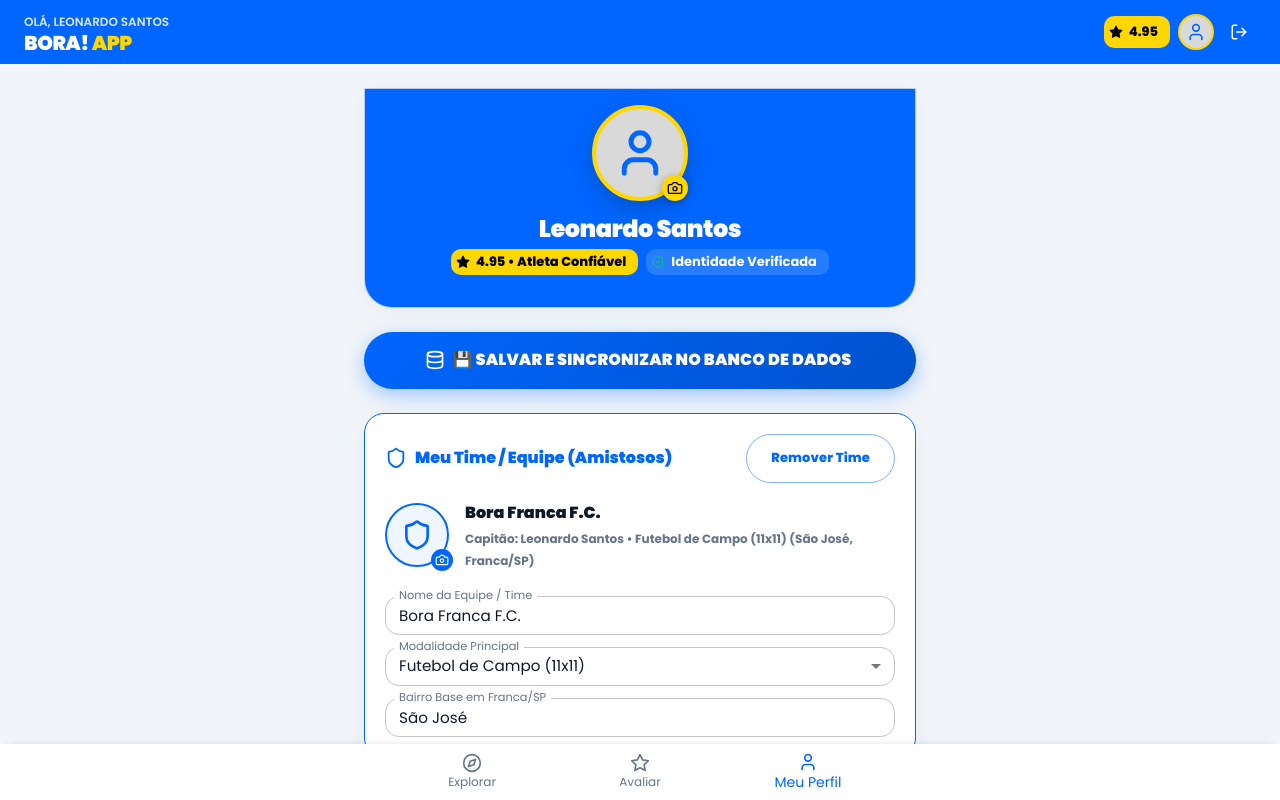
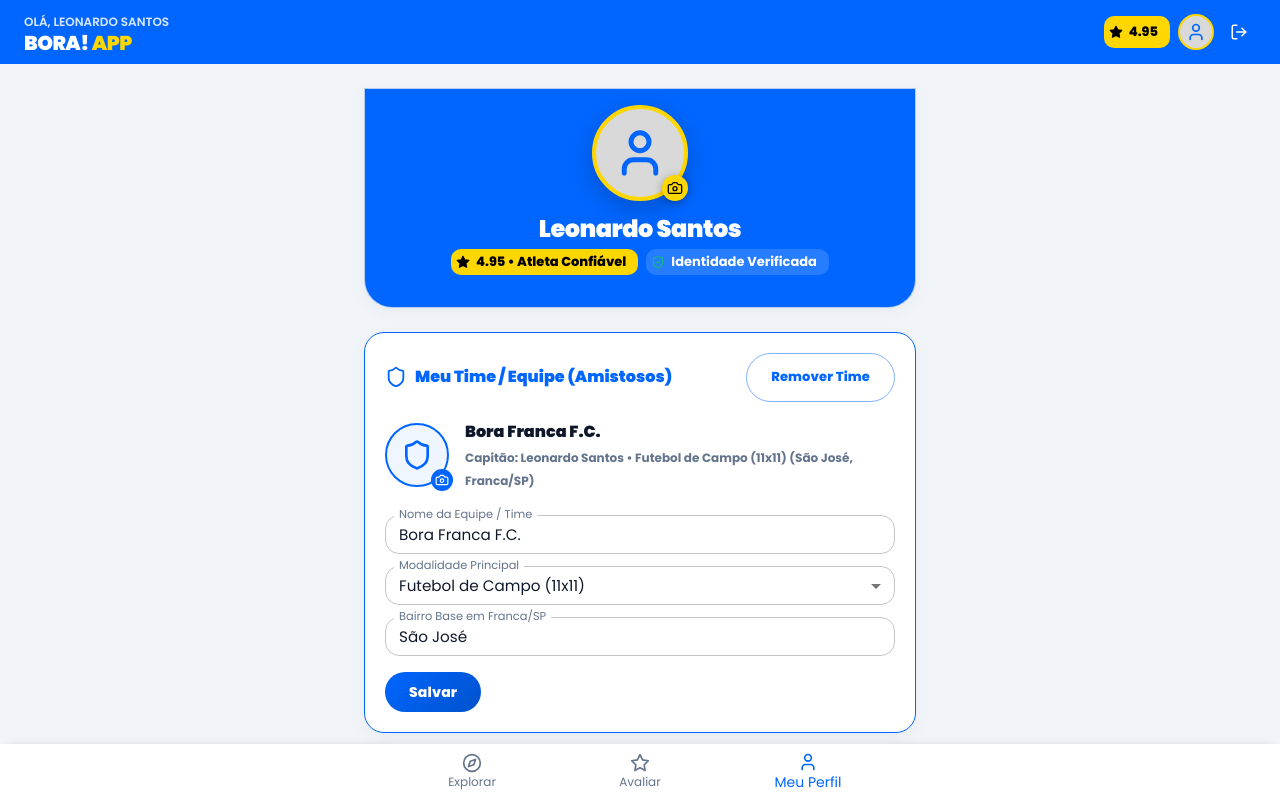
Before and after one commit to LeLeonardoLopes/BORA_APP, a React (Vite) app in the folder client/: page / in a window 1280 px wide. Both pictures are taken after a click on the element 1196 px from the left and 32 px from the top of the page. Shown: the top 800 px of the page. Built offline with nearby package versions, Linux system fonts and the light colour scheme.

Commit message:
refactor: simplifica botoes de salvar na tela de perfil para foco na experiencia do usuario

```diff
--- a/client/src/screens/ProfileScreen.tsx
+++ b/client/src/screens/ProfileScreen.tsx
@@ -14,7 +14,7 @@ import {
   Divider,
   MenuItem
 } from '@mui/material';
-import { Camera, Star, ShieldCheck, User, Shield, Check, Database, Save } from 'lucide-react';
+import { Camera, Star, ShieldCheck, User, Shield, Check, Save } from 'lucide-react';
 import { api } from '../services/api';
 
 export interface ProfileScreenProps {
@@ -104,10 +104,10 @@ export const ProfileScreen: React.FC<ProfileScreenProps> = ({
         const base64Image = reader.result as string;
         if (isTeam) {
           setEscudoTime(base64Image);
-          setToastMsg('Escudo selecionado! Clique em Salvar para gravar no banco.');
+          setToastMsg('Escudo do time selecionado!');
         } else {
           setFotoUrl(base64Image);
-          setToastMsg('Foto selecionada! Clique em Salvar para gravar no banco.');
+          setToastMsg('Foto de perfil selecionada!');
         }
         setToastSeverity('info');
         setToastAberto(true);
@@ -124,8 +124,8 @@ export const ProfileScreen: React.FC<ProfileScreenProps> = ({
     }
   };
 
-  // Sincronização direta com a API e Banco de Dados
-  const handleSalvarNoBanco = async (e?: React.FormEvent) => {
+  // Salvar alterações
+  const handleSalvar = async (e?: React.FormEvent) => {
     if (e) e.preventDefault();
     setSalvando(true);
 
@@ -152,15 +152,12 @@ export const ProfileScreen: React.FC<ProfileScreenProps> = ({
     };
 
     try {
-      // 1. Persistência no Backend (API REST + PostgreSQL/PostGIS)
       await api.put('/users/profile', dadosCompletos);
-
-      // 2. Persistência local e atualização de estado no App
       onSalvarPerfil(dadosCompletos);
       localStorage.setItem('@bora:user', JSON.stringify(dadosCompletos));
 
       setToastSeverity('success');
-      setToastMsg('✅ Perfil sincronizado com sucesso no Banco de Dados!');
+      setToastMsg('Perfil salvo com sucesso!');
       setToastAberto(true);
     } catch (err: any) {
       console.warn('Fallback local ativo:', err);
@@ -168,7 +165,7 @@ export const ProfileScreen: React.FC<ProfileScreenProps> = ({
       localStorage.setItem('@bora:user', JSON.stringify(dadosCompletos));
 
       setToastSeverity('success');
-      setToastMsg('✅ Perfil atualizado e salvo localmente com sucesso!');
+      setToastMsg('Perfil salvo com sucesso!');
       setToastAberto(true);
     } finally {
       setSalvando(false);
@@ -245,32 +242,6 @@ export const ProfileScreen: React.FC<ProfileScreenProps> = ({
           </Box>
         </Box>
       </Card>
-
-      {/* Botão de Destaque: SALVAR NO BANCO */}
-      <Box sx={{ mb: 3 }}>
-        <Button
-          fullWidth
-          variant="contained"
-          size="large"
-          disabled={salvando}
-          onClick={() => handleSalvarNoBanco()}
-          startIcon={salvando ? <CircularProgress size={20} color="inherit" /> : <Database size={20} />}
-          sx={{
-            py: 1.8,
-            borderRadius: 3,
-            bgcolor: '#0066FF',
-            color: '#FFFFFF',
-            fontWeight: 900,
-            fontSize: '1rem',
-            boxShadow: '0 6px 20px rgba(0, 102, 255, 0.35)',
-            '&:hover': {
-              bgcolor: '#0052CC',
-            },
-          }}
-        >
-          {salvando ? 'SINCRONIZANDO COM O BANCO...' : '💾 SALVAR E SINCRONIZAR NO BANCO DE DADOS'}
-        </Button>
-      </Box>
 
       {/* Módulo: Meu Time / Equipe (Dono do Time & Amistosos) */}
       <Card sx={{ p: 2.5, mb: 3, border: '1.5px solid #0066FF', bgcolor: '#FFFFFF' }}>
@@ -365,6 +336,22 @@ export const ProfileScreen: React.FC<ProfileScreenProps> = ({
                 value={bairroTime}
                 onChange={(e) => setBairroTime(e.target.value)}
               />
+              <Button
+                variant="contained"
+                color="primary"
+                disabled={salvando}
+                onClick={() => handleSalvar()}
+                sx={{
+                  fontWeight: 800,
+                  borderRadius: 2,
+                  mt: 0.5,
+                  alignSelf: 'flex-start',
+                  px: 3,
+                  py: 1,
+                }}
+              >
+                {salvando ? 'Salvando...' : 'Salvar'}
+              </Button>
             </Box>
           </Box>
         ) : (
@@ -448,28 +435,28 @@ export const ProfileScreen: React.FC<ProfileScreenProps> = ({
         </Box>
       </Card>
 
-      {/* Botão Secundário no Rodapé da Tela */}
+      {/* Botão Salvar no Rodapé */}
       <Button
         fullWidth
         variant="contained"
         size="large"
         disabled={salvando}
-        onClick={() => handleSalvarNoBanco()}
+        onClick={() => handleSalvar()}
         startIcon={salvando ? <CircularProgress size={20} color="inherit" /> : <Save size={20} />}
         sx={{
           py: 1.8,
           borderRadius: 3,
-          bgcolor: '#FFD700',
-          color: '#000000',
+          bgcolor: 'primary.main',
+          color: '#FFFFFF',
           fontWeight: 900,
           fontSize: '1rem',
-          boxShadow: '0 6px 20px rgba(255, 215, 0, 0.4)',
+          boxShadow: '0 6px 20px rgba(0, 102, 255, 0.35)',
           '&:hover': {
-            bgcolor: '#FFE44D',
+            bgcolor: 'primary.dark',
           },
         }}
       >
-        {salvando ? 'SINCRONIZANDO...' : '💾 SALVAR TODAS AS ALTERAÇÕES NO BANCO'}
+        {salvando ? 'Salvando...' : 'Salvar'}
       </Button>
 
       <Snackbar
```
